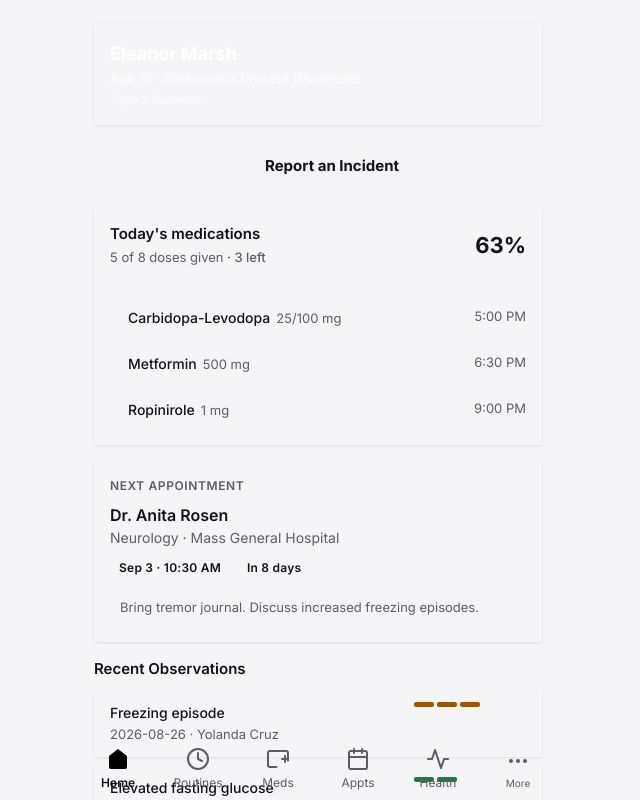
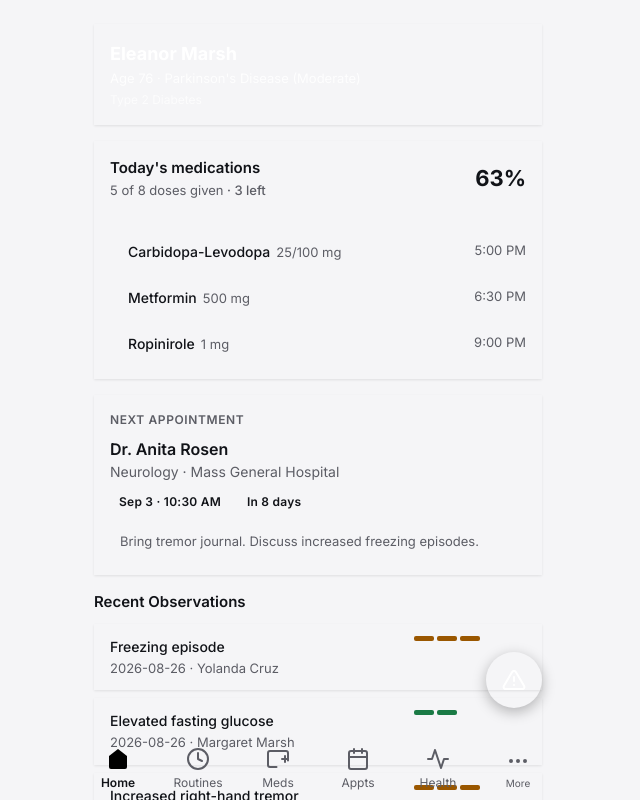
Before and after one commit to asaadx/icarehome, a React (Vite) app: page / in a window 1280 px wide. Shown: the whole page, without its empty margins (322-962 px from the left). Built offline with nearby package versions, Linux system fonts and the light colour scheme; the HTML template or start-up script is replaced by a standard one.

Commit message:
fix: replace incident banner with small round FAB pinned bottom-right

```diff
--- a/src/App.tsx
+++ b/src/App.tsx
@@ -370,7 +370,7 @@ const TYPE_CONFIG: Record<string, { label: string; color: string; bg: string }>
 
 // ─── Screens ──────────────────────────────────────────────────────────────────
 
-function Dashboard({ medications, symptoms, log, onReportIncident }: { medications: Medication[]; symptoms: Symptom[]; log: LogEntry[]; onReportIncident: () => void }) {
+function Dashboard({ medications, symptoms, log }: { medications: Medication[]; symptoms: Symptom[]; log: LogEntry[] }) {
   const allDoses = medications.flatMap((m) => m.todayDoses);
   const given = allDoses.filter((d) => d.given).length;
   const pending = allDoses.length - given;
@@ -385,21 +385,6 @@ function Dashboard({ medications, symptoms, log, onReportIncident }: { medicatio
         <div style={{ fontSize: 13, opacity: 0.85 }}>Age {PATIENT.age} · {PATIENT.conditions[0]}</div>
         <div style={{ fontSize: 12, opacity: 0.7, marginTop: 2 }}>{PATIENT.conditions[1]}</div>
       </Card>
-
-      {/* Report incident — always visible, no navigation required */}
-      <button
-        onClick={onReportIncident}
-        style={{
-          display: "flex", alignItems: "center", justifyContent: "center", gap: 8,
-          width: "100%", padding: "14px", background: "var(--color-danger-bg)", border: "1.5px solid var(--color-danger)",
-          borderRadius: 12, cursor: "pointer", fontFamily: "inherit", minHeight: 44,
-        }}
-      >
-        <svg width="20" height="20" viewBox="0 0 24 24" fill="none" stroke="var(--color-danger)" strokeWidth="2" strokeLinecap="round" strokeLinejoin="round">
-          <path d="M10.29 3.86L1.82 18a2 2 0 001.71 3h16.94a2 2 0 001.71-3L13.71 3.86a2 2 0 00-3.42 0z" /><line x1="12" y1="9" x2="12" y2="13" /><line x1="12" y1="17" x2="12.01" y2="17" />
-        </svg>
-        <span style={{ fontSize: 15, fontWeight: 700, color: "var(--color-danger)" }}>Report an Incident</span>
-      </button>
 
       {/* Medication progress */}
       <Card>
@@ -1218,7 +1203,7 @@ export default function App() {
     <div style={{ display: "flex", flexDirection: "column", height: "100vh", maxWidth: 480, margin: "0 auto", background: "var(--color-background)", position: "relative" }}>
       {/* Content area */}
       <div style={{ flex: 1, overflowY: "auto", padding: "24px 16px 100px" }}>
-        {screen === "dashboard" && <Dashboard medications={medications} symptoms={symptoms} log={initialLog} onReportIncident={reportIncident} />}
+        {screen === "dashboard" && <Dashboard medications={medications} symptoms={symptoms} log={initialLog} />}
         {screen === "log" && <CareLog log={initialLog} />}
         {screen === "medications" && <Medications medications={medications} setMedications={setMedications} />}
         {screen === "appointments" && <Appointments appointments={appointments} setAppointments={setAppointments} />}
@@ -1232,6 +1217,25 @@ export default function App() {
           />
         )}
       </div>
+
+      {/* Report incident — round FAB, always reachable without scrolling or navigating */}
+      {screen === "dashboard" && (
+        <div style={{ position: "fixed", bottom: 76, left: "50%", transform: "translateX(-50%)", width: "100%", maxWidth: 480, pointerEvents: "none", zIndex: 35 }}>
+          <button
+            onClick={reportIncident}
+            aria-label="Report an incident"
+            style={{
+              position: "absolute", right: 16, bottom: 16, pointerEvents: "auto",
+              width: 56, height: 56, borderRadius: "50%", display: "flex", alignItems: "center", justifyContent: "center",
+              background: "var(--color-danger)", border: "none", boxShadow: "0 4px 14px rgba(0,0,0,0.28)", cursor: "pointer",
+            }}
+          >
+            <svg width="24" height="24" viewBox="0 0 24 24" fill="none" stroke="#fff" strokeWidth="2" strokeLinecap="round" strokeLinejoin="round">
+              <path d="M10.29 3.86L1.82 18a2 2 0 001.71 3h16.94a2 2 0 001.71-3L13.71 3.86a2 2 0 00-3.42 0z" /><line x1="12" y1="9" x2="12" y2="13" /><line x1="12" y1="17" x2="12.01" y2="17" />
+            </svg>
+          </button>
+        </div>
+      )}
 
       {/* More menu overlay */}
       {showMore && (
```
